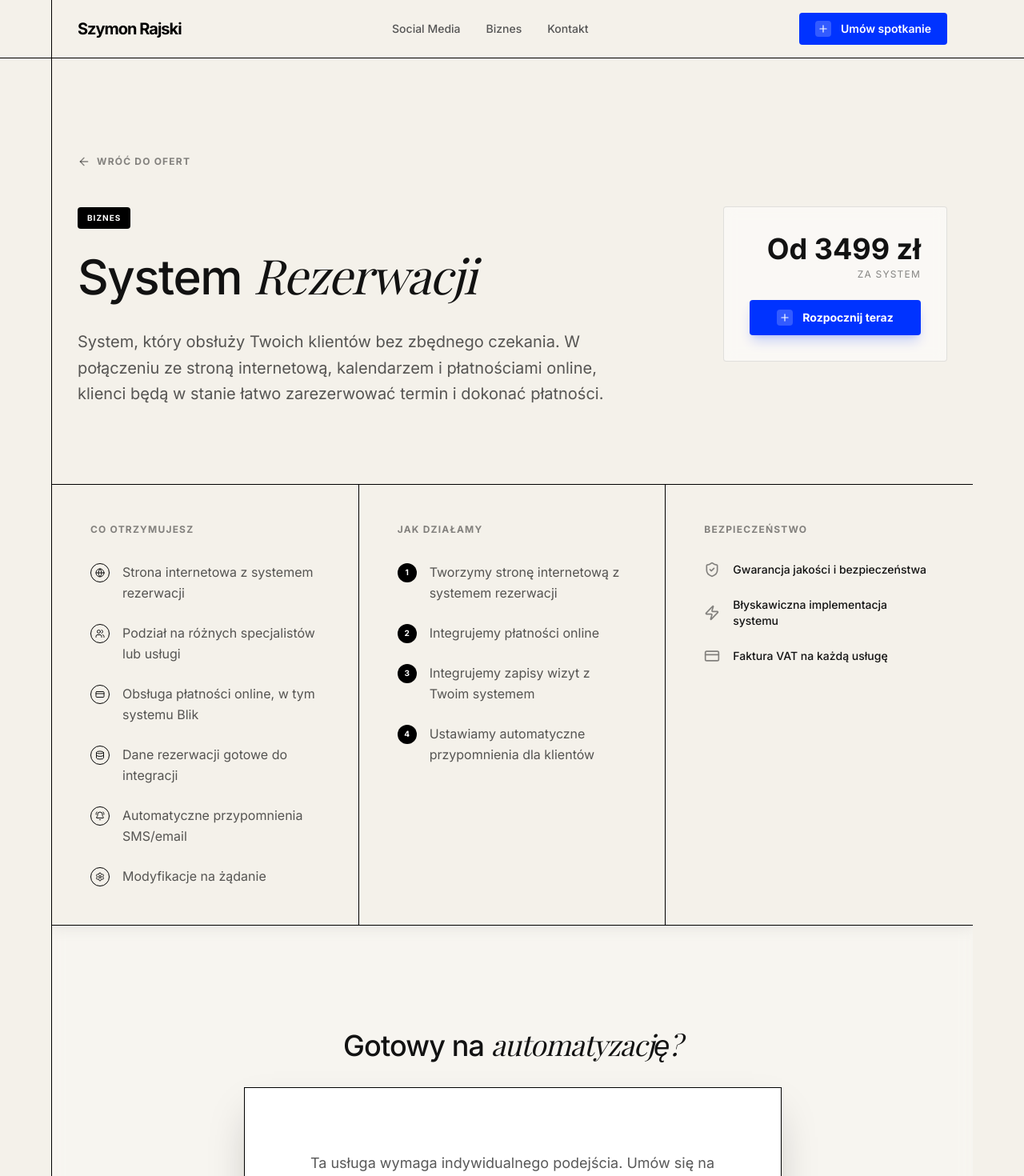
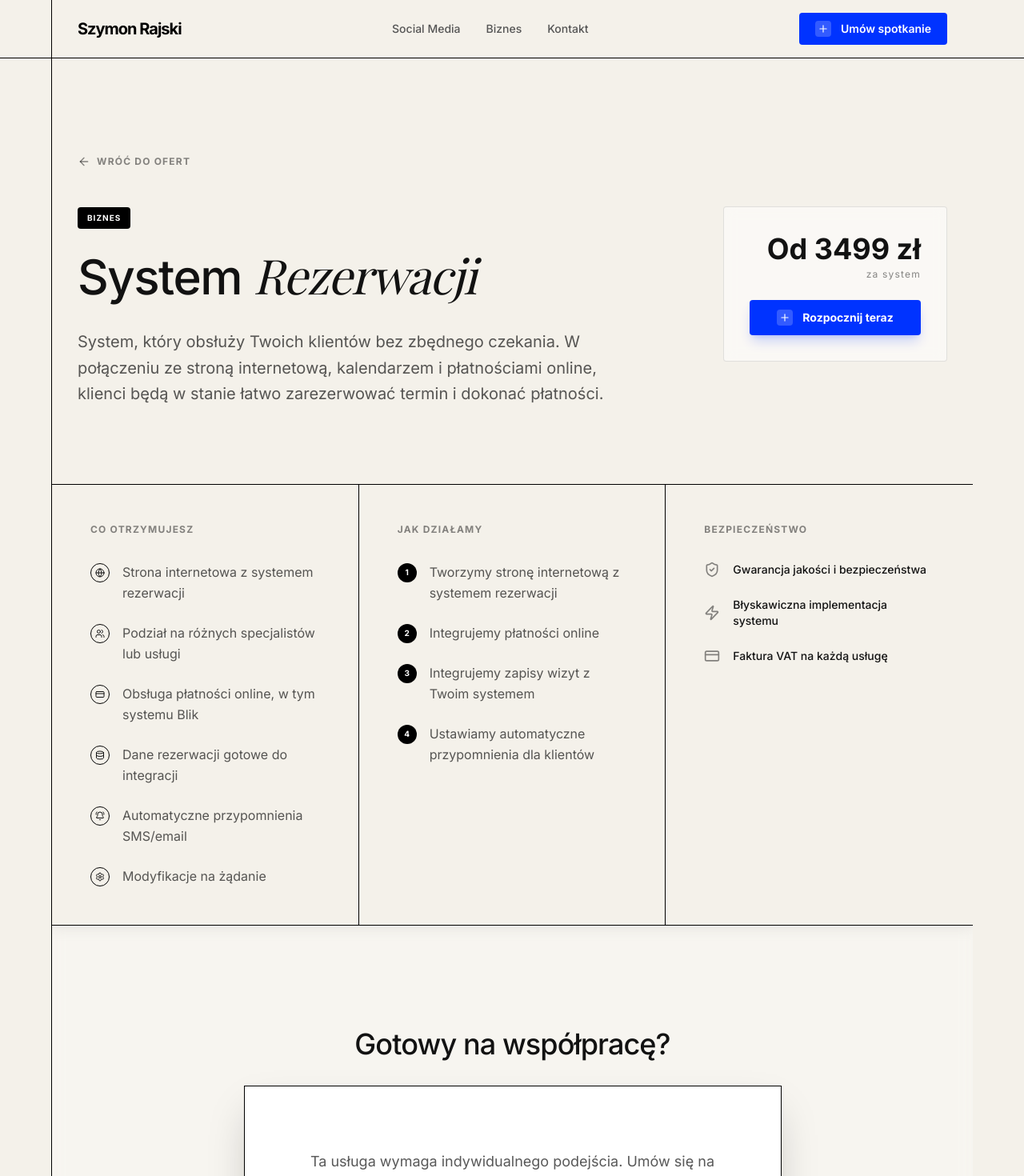
Before and after one commit to szymonr-biznes/szymon-rajski, a Next.js app: page /business/bookings in a window 1280 px wide. Shown: the top 1470 px of the page at 80% size. Built offline with nearby package versions, Linux system fonts and the light colour scheme; a web font is replaced by a local one.

Commit message:
style price note lowercase

```diff
--- a/app/business/[slug]/page.tsx
+++ b/app/business/[slug]/page.tsx
@@ -64,7 +64,7 @@ export default async function DetailsPage({ params }: { params: Promise<{ slug:
 
               <div className="lg:text-right bg-white/50 p-8 rounded-sm border border-black/10 backdrop-blur-sm min-w-[280px]">
                 <div className="text-3xl md:text-4xl font-bold mb-1">{service.price}</div>
-                <div className="text-xs uppercase tracking-widest text-foreground/50 mb-6">{service.priceNote}</div>
+                <div className="text-xs tracking-widest text-foreground/50 mb-6">{service.priceNote}</div>
                 {(service as any).type !== "buy" && (
                   <Link
                     href="#order"
@@ -137,7 +137,7 @@ export default async function DetailsPage({ params }: { params: Promise<{ slug:
           <div id="order" className="w-[calc(100%-12px)] lg:w-[calc(100%-128px)] ml-3 lg:mx-16 border-l border-black py-20 lg:py-32 px-6 lg:px-12 bg-white/30 backdrop-blur-sm pb-20 md:pb-32">
             <div className="max-w-2xl mx-auto text-center">
               <h2 className="text-3xl md:text-4xl font-medium tracking-tight mb-8">
-                Gotowy na <span className="font-serif italic font-normal">automatyzację?</span>
+                Gotowy na współpracę?
               </h2>
               <div className="bg-white p-8 lg:p-12 border border-black shadow-2xl text-left">
                 {(service as any).type === "buy" ? (
--- a/app/business/page.tsx
+++ b/app/business/page.tsx
@@ -40,7 +40,7 @@ export default function BusinessPage() {
                       </div>
                       <div className="text-right">
                         <div className="text-lg font-bold">{service.price}</div>
-                        <div className="text-[10px] opacity-50 uppercase tracking-wider">{service.priceNote}</div>
+                        <div className="text-[10px] opacity-50 tracking-wider">{service.priceNote}</div>
                       </div>
                     </div>
                     <h2 className="text-2xl md:text-3xl font-medium tracking-tight mb-4 leading-tight">
--- a/app/social-media/[slug]/page.tsx
+++ b/app/social-media/[slug]/page.tsx
@@ -64,7 +64,7 @@ export default async function DetailsPage({ params }: { params: Promise<{ slug:
 
               <div className="lg:text-right bg-white/50 p-8 rounded-sm border border-black/10 backdrop-blur-sm min-w-[280px]">
                 <div className="text-3xl md:text-4xl font-bold mb-1">{service.price}</div>
-                <div className="text-xs uppercase tracking-widest text-foreground/50 mb-6">{service.priceNote}</div>
+                <div className="text-xs tracking-widest text-foreground/50 mb-6">{service.priceNote}</div>
                 {(service as any).type !== "buy" && (
                   <Link
                     href="#order"
@@ -137,7 +137,7 @@ export default async function DetailsPage({ params }: { params: Promise<{ slug:
           <div id="order" className="w-[calc(100%-12px)] lg:w-[calc(100%-128px)] ml-3 lg:mx-16 border-l border-black py-20 lg:py-32 px-6 lg:px-12 bg-white/30 backdrop-blur-sm pb-20 md:pb-32">
             <div className="max-w-2xl mx-auto text-center">
               <h2 className="text-3xl md:text-4xl font-medium tracking-tight mb-8">
-                Gotowy na <span className="font-serif italic font-normal">automatyzację?</span>
+                Gotowy na współpracę?
               </h2>
               <div className="bg-white p-8 lg:p-12 border border-black shadow-2xl text-left">
                 {(service as any).type === "buy" ? (
--- a/app/social-media/page.tsx
+++ b/app/social-media/page.tsx
@@ -39,7 +39,7 @@ export default function SocialMediaPage() {
                       </div>
                       <div className="text-right">
                         <div className="text-lg font-bold">{service.price}</div>
-                        <div className="text-[10px] opacity-50 uppercase tracking-wider">{service.priceNote}</div>
+                        <div className="text-[10px] opacity-50 tracking-wider">{service.priceNote}</div>
                       </div>
                     </div>
                     <h2 className="text-2xl md:text-3xl font-medium tracking-tight mb-4 leading-tight">
```
